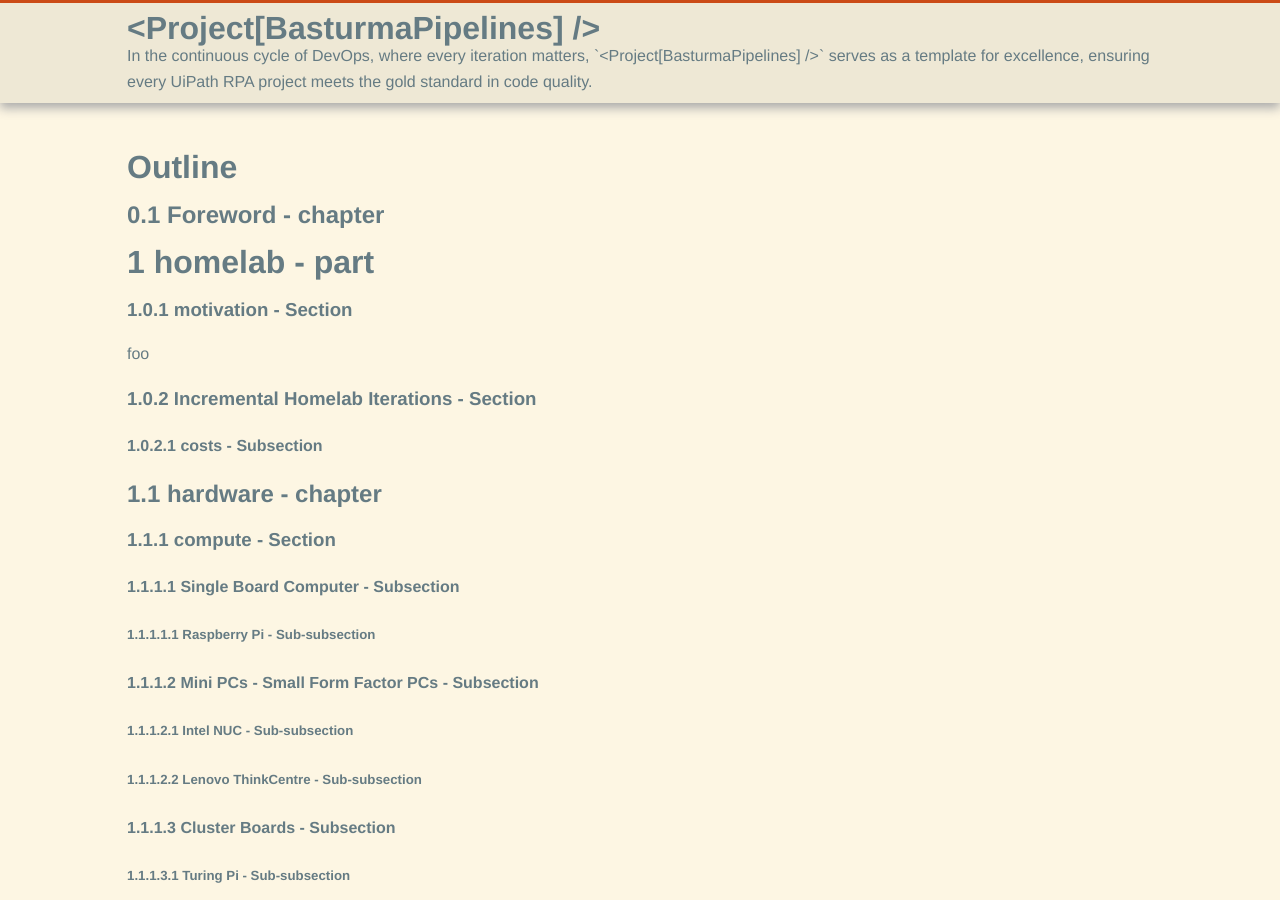
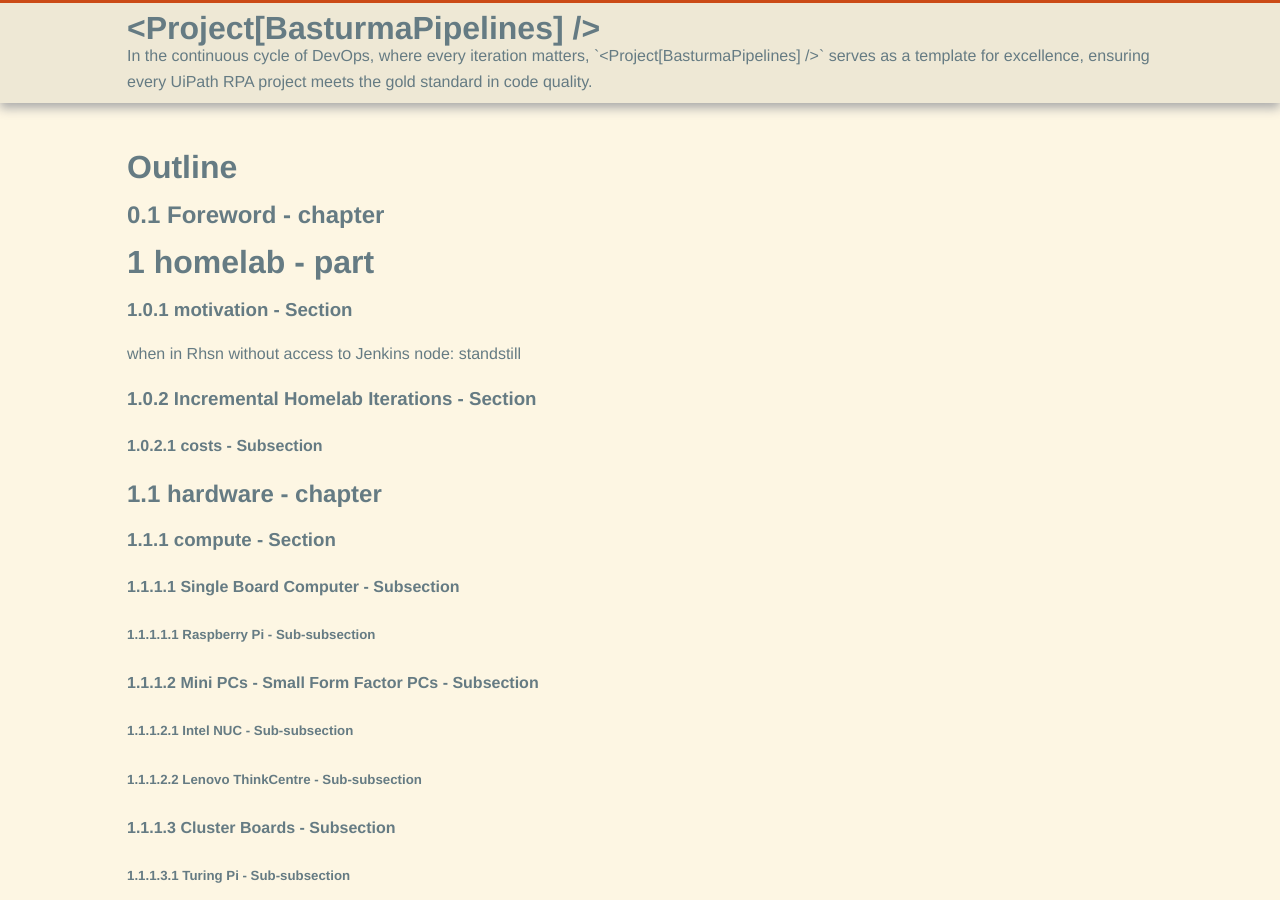
Before and after one commit to rpapub/project-basturma-pipelines, a Jekyll site: the page built from docs/outline.md, in a window 1280 px wide and 900 px high. Built offline with Jekyll 4.4.1, drawn with Linux system fonts in a browser that asks for light colours; nearby versions of some CDN libraries.

Commit message:
Made outline generator more robust

```diff
--- a/docs/_data/outline.csv
+++ b/docs/_data/outline.csv
@@ -2,7 +2,7 @@
 1,2,Foreword,,,,,,,
 2,,homelab,,,,,,,
 3,2,motivation,,,,,,,
-4,p,foo,,,,,,,
+4,p,when in Rhsn without access to Jenkins node: standstill,,,,,,,
 5,0,Incremental Homelab Iterations,,,,,,,
 6,1,costs,,,,,,,
 7,-2,hardware,,,,,,,
@@ -52,7 +52,7 @@
 51,p,import to SonarQube,,,,,,,
 52,-1,Test,,,,,,,
 53,p,Canary,,,,,,,
-54,p,,,,,,,,
+54,p,bar,,,,,,,
 55,-1,Ops,,,,,,,
 56,1,Release,,,,,,,
 57,p,document release notes,,,,,,,
--- a/docs/outline.md
+++ b/docs/outline.md
@@ -5,7 +5,7 @@
 ## 0.1 Foreword - chapter
 # 1 homelab - part
 ### 1.0.1 motivation - Section
-foo
+when in Rhsn without access to Jenkins node: standstill
 
 ### 1.0.2 Incremental Homelab Iterations - Section
 #### 1.0.2.1 costs - Subsection
@@ -71,7 +71,7 @@
 ### 2.1.3 Test - Section
 Canary
 
-
+bar
 
 ## 2.2 Ops - chapter
 ### 2.2.1 Release - Section
```
Also changed, not shown: 1 other file.
